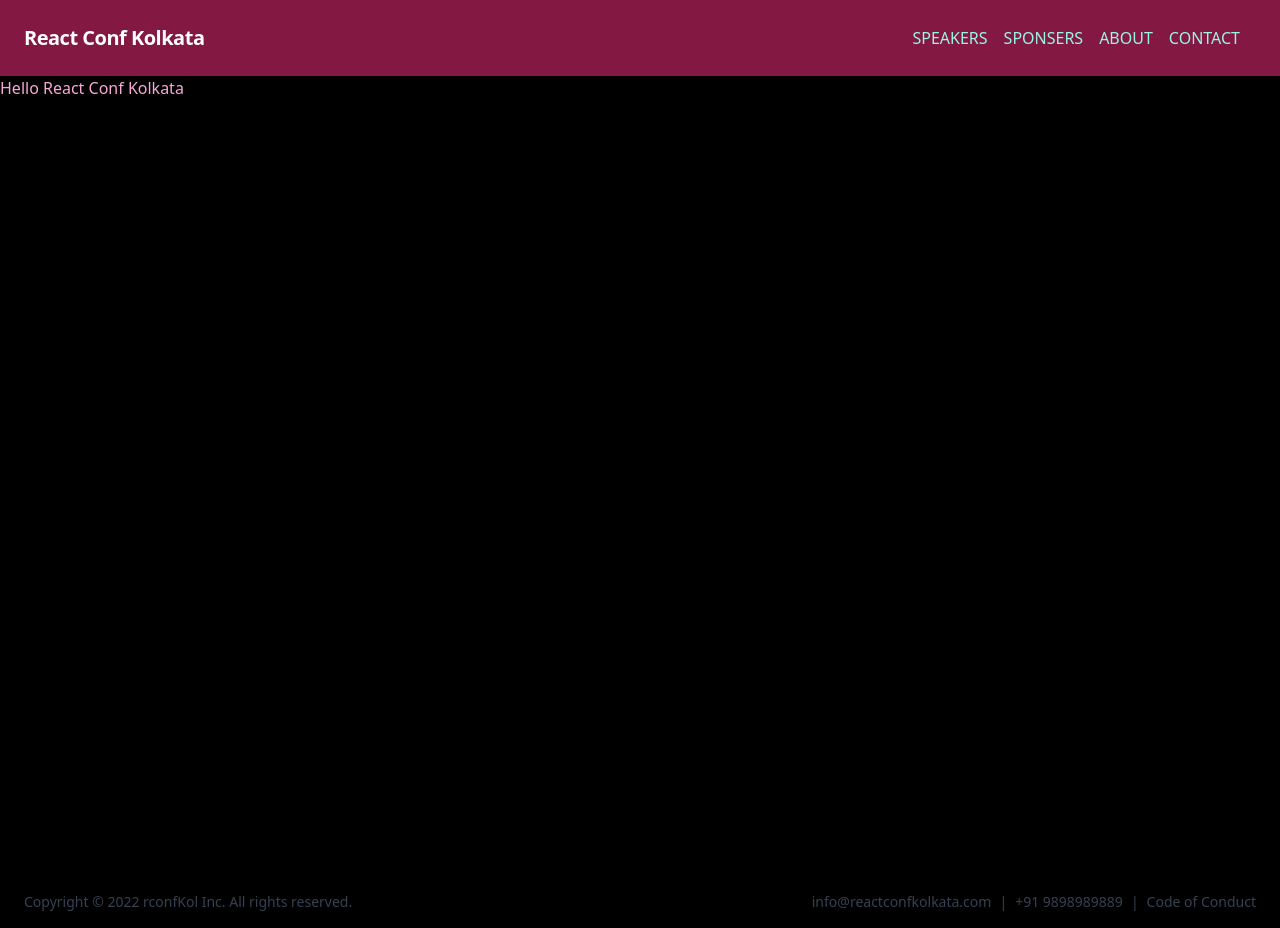
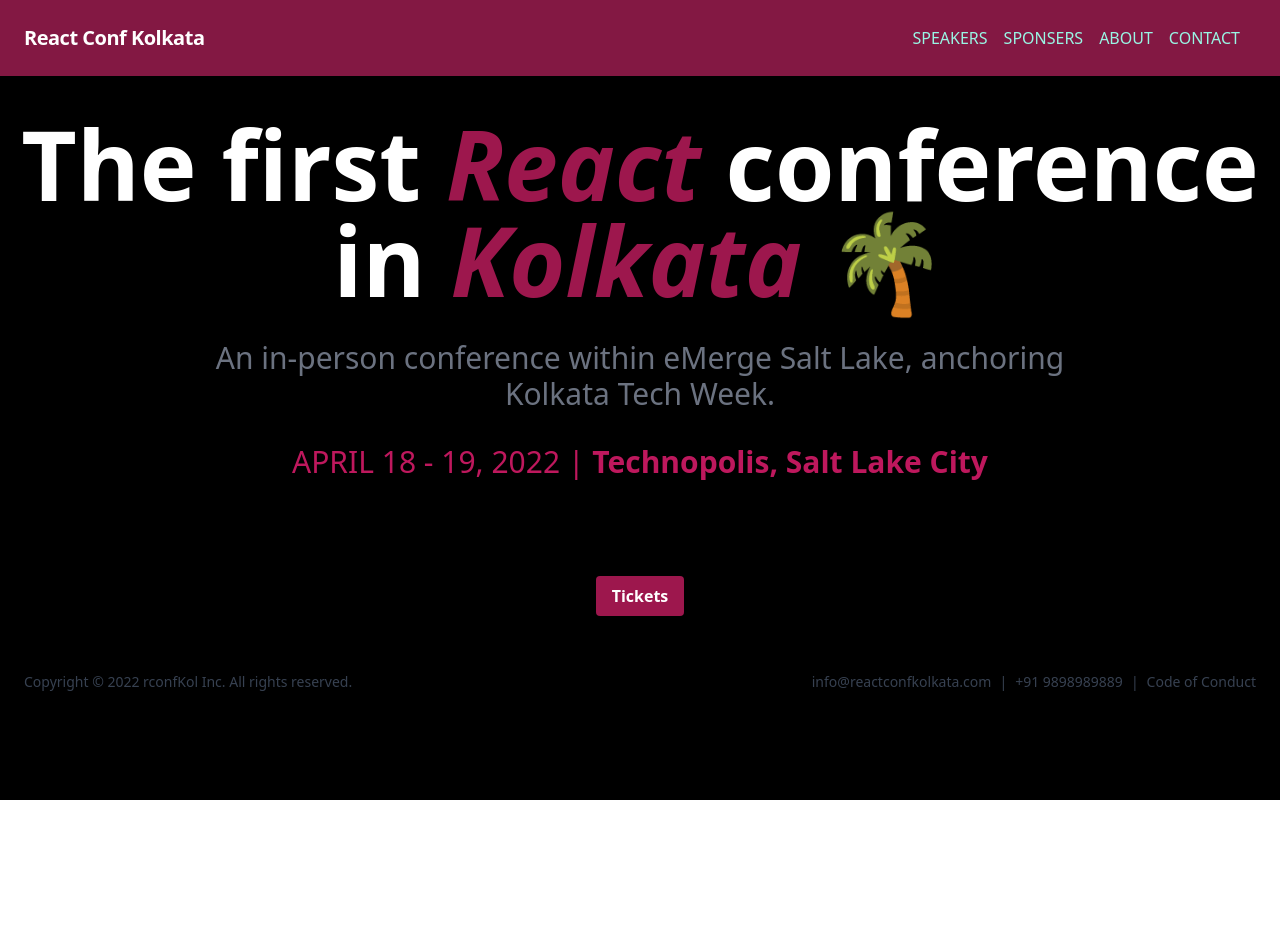
Before and after one commit to bineetNaidu/react-conf-kolkata, a Next.js app: page / in a window 1280 px wide. After the commit the page ends 800 px from the top, so only its background shows below. Built offline with nearby package versions, Linux system fonts and the light colour scheme.

Commit message:
🎉 create Home page

```diff
--- a/pages/index.tsx
+++ b/pages/index.tsx
@@ -1,5 +1,6 @@
 import Head from 'next/head';
 import { NextPage } from 'next';
+import Link from 'next/link';
 
 const Home: NextPage = () => {
   return (
@@ -7,9 +8,28 @@
       <Head>
         <title>Home | React Conf Kolkata</title>
       </Head>
+      <div className="container mx-auto px-4 py-10 text-center">
+        <h1 className="text-white text-8xl font-bold">
+          The first <span className="italic text-pink-800">React</span>{' '}
+          conference in <span className="italic text-pink-800">Kolkata</span> 🌴
+        </h1>
+        <p className="text-gray-500 text-3xl text-center w-3/4 mx-auto mt-8">
+          An in-person conference within eMerge Salt Lake, anchoring Kolkata
+          Tech Week.
+        </p>
 
-      <div className="min-h-screen h-full bg-black">
-        <h1 className="text-pink-300">Hello React Conf Kolkata</h1>
+        <h3 className="text-pink-700 mt-8 text-3xl mb-24">
+          APRIL 18 - 19, 2022 |
+          <span className="font-bold"> Technopolis, Salt Lake City</span>
+        </h3>
+
+        <div className="flex justify-center mt-8">
+          <Link href="/buy-tickets">
+            <a className="bg-pink-800 text-white font-bold py-2 px-4 rounded">
+              Tickets
+            </a>
+          </Link>
+        </div>
       </div>
     </>
   );
```
Also changed, not shown: 1 other file (tests, documents, lock files or other folders).
